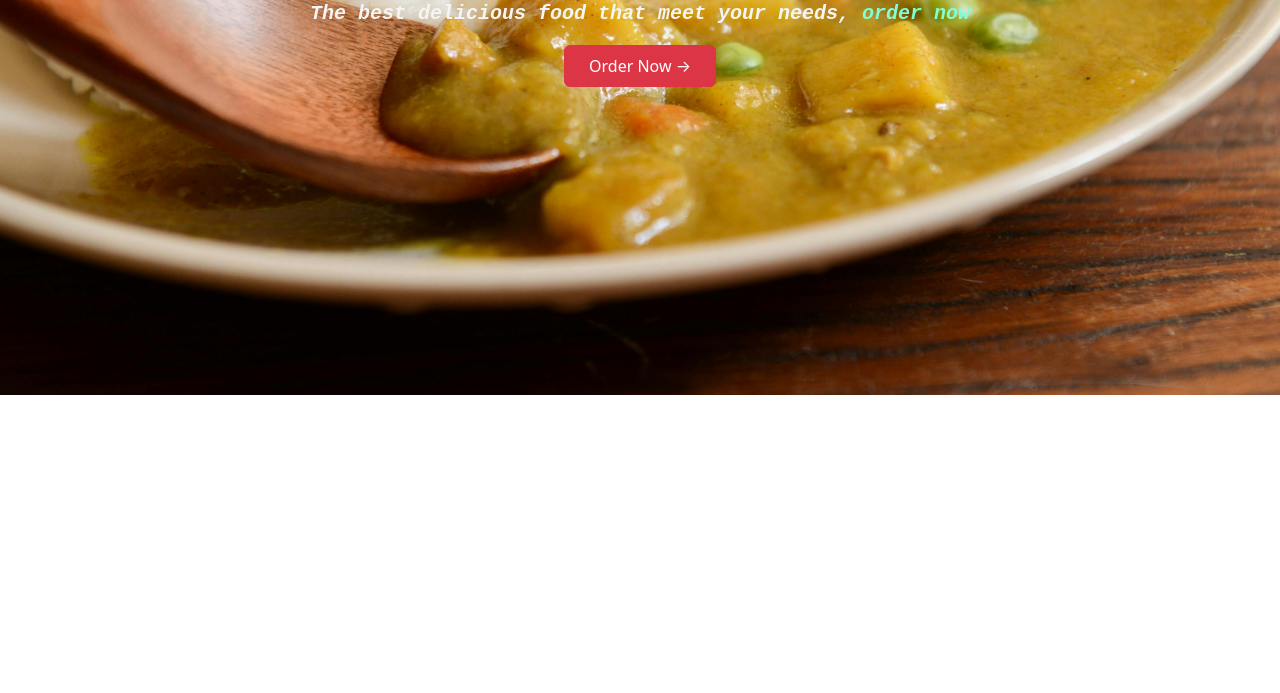
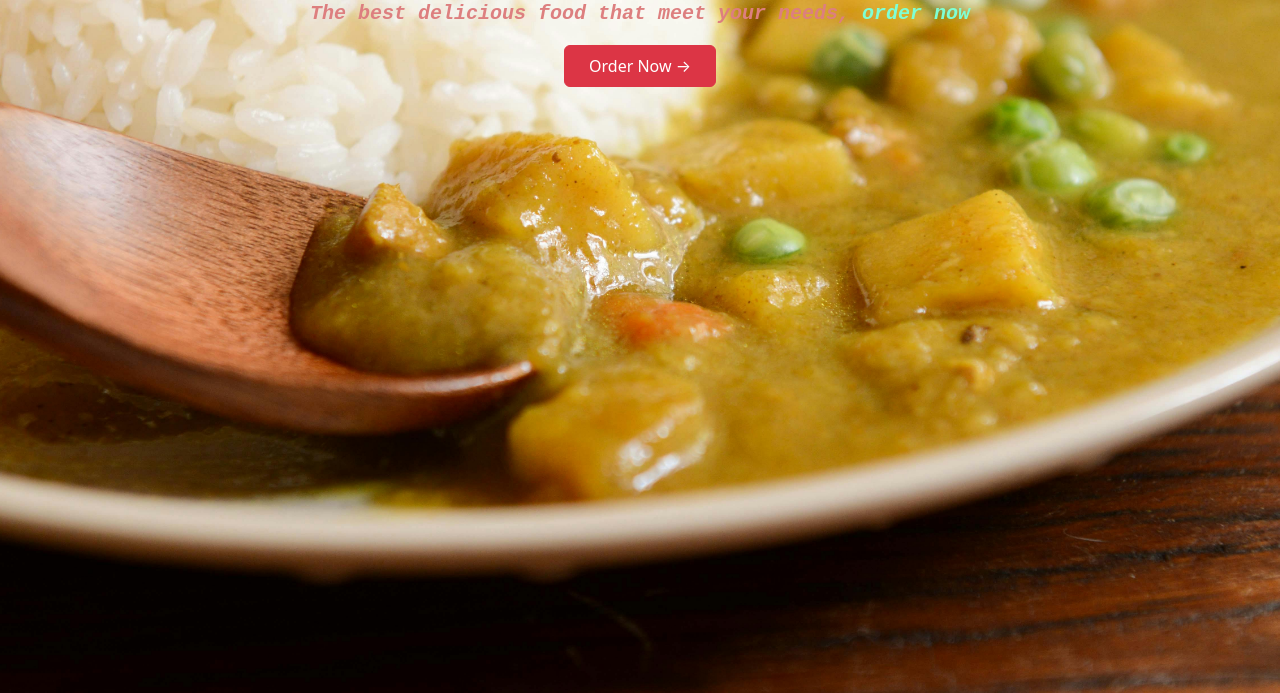
Before and after one commit to Paranoid-02/Yummy_ESD, a plain HTML site: page index.html in a window 1280 px wide. Shown: the part 467-1160 px from the top of the page. Before the commit the page ends 862 px from the top, so only its background shows below. Drawn offline with nearby package versions, Linux system fonts and the light colour scheme.

Commit message:
set bg properly + signup page

```diff
--- a/style.css
+++ b/style.css
@@ -9,6 +9,8 @@ body {
     background-size: cover;
     background-repeat: no-repeat;
     background-position: center;
+    width: 100vw;
+    height: 145vh;
 }
 
 
@@ -24,7 +26,7 @@ body {
 }
 
 .word1{
-    color:whitesmoke;
+    color:rgb(221, 127, 127);
     font-family: 'Courier New', Courier, monospace;
     font-style: italic;
     font-weight: bold;
```
Also changed, not shown: signup.html (+0 -1 lines).
